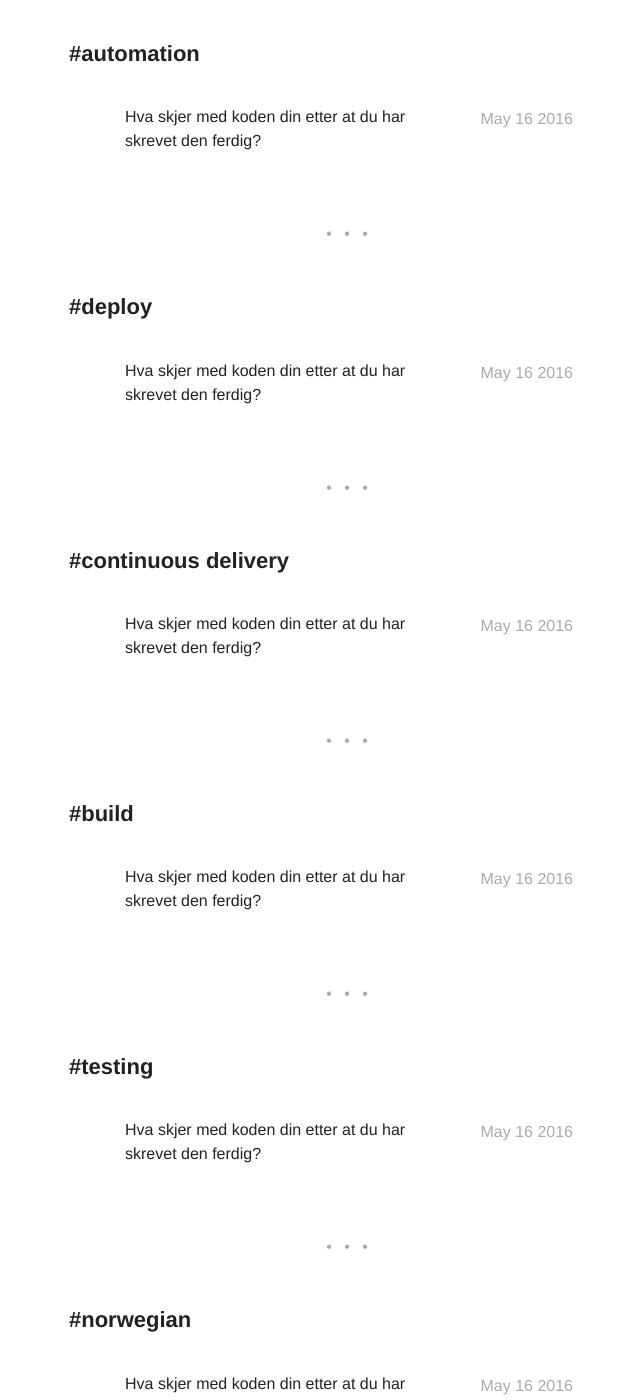
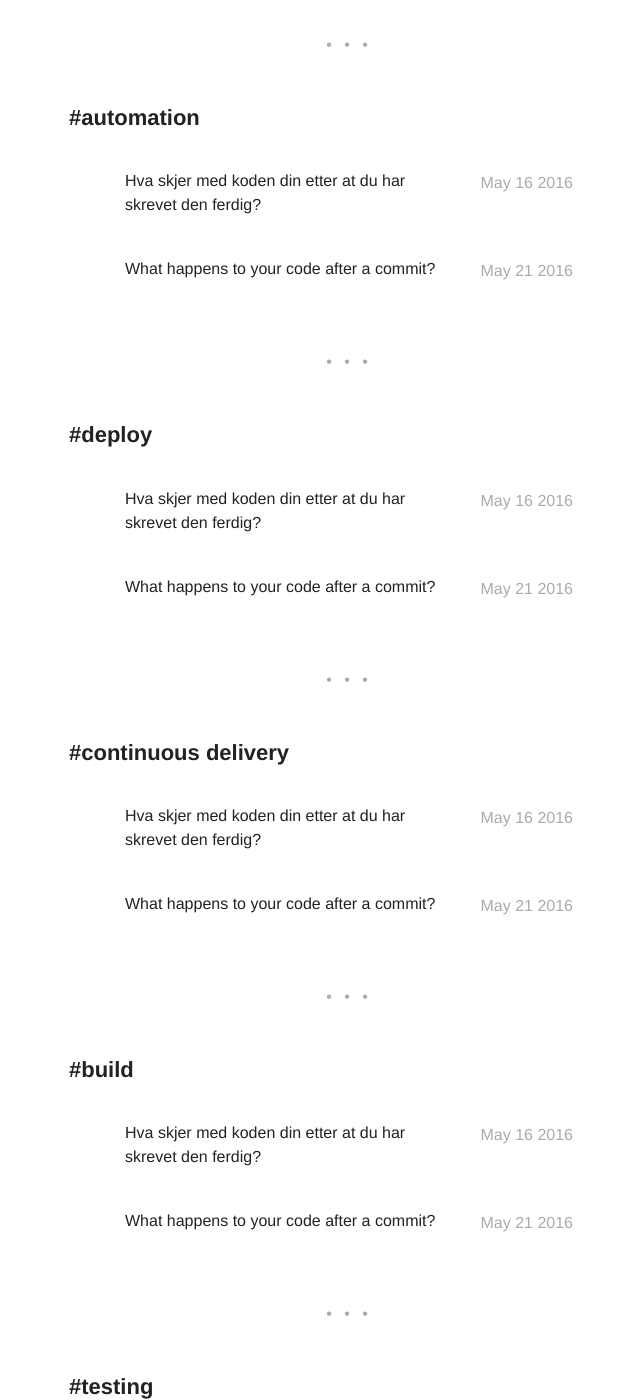
Before and after one commit to mehmandarov/mehmandarov.github.io, a Jekyll site: the page built from tags.html, in a window 1280 px wide and 1400 px high, scrolled down 1652 px. Shown: the whole window, without its empty margins (291-931 px from the left). Built offline with Jekyll 4.4.1, drawn with Linux system fonts in a browser that asks for light colours; some of the changed lines change nothing that is shown; some of the changed text lies outside the part shown.

Commit message:
New post

```diff
--- a/_posts/2016-05-16-hva-skjer-med-koden-din-etter-at-du-har-skrevet-den-ferdig.markdown
+++ b/_posts/2016-05-16-hva-skjer-med-koden-din-etter-at-du-har-skrevet-den-ferdig.markdown
@@ -13,7 +13,9 @@ blog: true
 star: false
 ---
 
-_Jeg har skrevet en artikkel for studentmagasinet INDEX som utgis ved Institutt for Informatikk (Ifi), Universitetet i Oslo. Den ble publisert 30.05.2016, og er tilgjengelig for alle studenter på Ifi. Nå vil jeg også å dele den med alle dere andre som ikke kunne sikre dere en utgave av INDEX på fredag. Enjoy!_
+_**Update 21.05.2016:** [English version][3] of this article._
+
+_Jeg har skrevet en artikkel for studentmagasinet INDEX som utgis ved Institutt for Informatikk (Ifi), Universitetet i Oslo. Den ble publisert 30.04.2016, og er tilgjengelig for alle studenter på Ifi. Nå vil jeg også å dele den med alle dere andre som ikke kunne sikre dere en utgave av INDEX på fredag. Enjoy!_
 
 - [Automatiser](#automatiser)
 - [Automatiske tester og sjekk av kodekvalitet](#automatiske-tester-og-sjekk-av-kodekvalitet)
@@ -21,7 +23,7 @@ _Jeg har skrevet en artikkel for studentmagasinet INDEX som utgis ved Institutt
 - [Versjoner](#versjoner)
 - [Veien videre](#veien-videre)
 
-![The Article Screenshot][1]
+![The Screenshot of the Article] [1]
 
 ---
 
@@ -43,7 +45,7 @@ En prosess med å bygge, deploye og levere et system består ofte av flere steg
 
 Automatisering kan oppnås ved hjelp av forskjellige verktøy. Alt fra enkle make- og shell-skript til ganske avanserte byggeverktøy som Apache Maven og Gradle kan hjelpe deg, litt avhengig av oppgaven som skal gjøres. Oftest blir det en kombinasjon av noen ovennevnte verktøy. Disse kan hjelpe deg både med generell automatisering av bygge- og deploy-prosessen, og med automatisering av punktene under.
 
-![CI to the resque][2]
+![CI to the Rescue][2]
 <figcaption class="caption">Illustrasjon laget etter mine tegninger, og for denne artikkelen av Mahasty Assi</figcaption>
 
 ---
@@ -86,3 +88,4 @@ _Denne artikkelen ble publisert i magasinet INDEX (2. utgave, 2016), Institutt f
 
 [1]: {{ site.url }}/assets/images/2016-05-16-hva-skjer-med-koden-din etter-at-du-har-skrevet-den-ferdig_article-2016-04-27_full.png
 [2]: {{ site.url }}/assets/images/2016-05-16-hva-skjer-med-koden-din etter-at-du-har-skrevet-den-ferdig_ci-superhero.png
+[3]: {{ site.url }}/what-happens-to-your-code-after-a-commit/
--- /dev/null
+++ b/_posts/2016-05-21-what-happens-to-your-code-after-a-commit.markdown
@@ -0,0 +1,97 @@
+---
+title: "What happens to your code after a commit?"
+layout: post
+date: 2016-05-21 9:45
+tag:
+- automation
+- deploy
+- continuous delivery
+- build
+- testing
+- english
+blog: true
+star: false
+---
+
+
+_I have written an article for the student magazine INDEX at the Department for Informatics (Ifi), University of Oslo. It was published on 30.04.2016, in Norwegian, and I have [previously shared it][3] with you here. I was also asked to share an English version of the article. This is not only a translation to English, but rather a 2.0 version of the previous post._
+
+- [Automation](#automation)
+- [Automatic tests and code quality checks](#automatic-tests-and-code-quality-checks)
+- [Environments](#environments)
+- [Versions](#versions)
+- [What now?](#what-now)
+
+![The Screenshot of the Article][1]
+
+---
+
+Imagine the following scenario: You are a student and have been asked to write either a brand new program or make changes to a code that already exists. So, how do you proceed? You start writing code, you compile and run it periodically to test that it runs and does what it should. You write some more code, you run it again. The process goes on until you are satisfied and the code has to be delivered. After that, you package it nicely with some documentation, upload it to a page where it has to be delivered, and wait for feedback. Sounds familiar?
+
+The process is not so far away from what you might experience at a workplace – just in miniature form. You have someone who orders functionality – in this case, your teacher, but later a customer or product owner – and you have one or several deliveries to be shipped. From a functional perspective you will want to be sure of three things: that the ordered functionality is implemented, that the new code does not mess up anything else, and that the code will behave the same way it does for you when the customer runs it on their machines or servers.
+
+This simple "code-test-code" method works fine for small tasks, but what would you do if you were working on a large project where several colleagues, or even teams, working on different parts of the codebase? How can you check that your code still works when you have made your changes? How can you be sure that your changes have not destroyed others' code? And, how can you ensure that code that works on your machine still works when you deliver it to the customer?
+
+Welcome to my workday. I often work with large IT systems consisting of hundreds of thousands lines of code and with dozens of developers working on different parts of the code. In addition to being a technical project manager with overall responsibility for the solution including application architecture, build infrastructure, and environments the solution runs on, I have often had the role of delivery manager. The latter is responsible for making sure that the final package that is being delivered contains all the code and functionality. Each delivery must have all the bits included, they must work properly, and the recipients of the package will have to be able to install the software on their systems without any surprises.
+
+---
+
+## Automation
+
+A process to build, deploy and deliver a system consists of several steps, and most of them can usually be automated.
+
+There are many reasons why you might want to automate this process. One reason is that it should be easier for you, and everyone else, to build the system. Automation shortens the time it takes to build it, making it easier to test a change you made to the codebase. The second reason is that it makes it easier for others to take over or help on a project without having to familiarize themselves with the entire build process to get started. It will also make it easier to build with different build configurations. In addition to all this, it will also eliminate the human factor in the whole process – we humans make mistakes, and by automating the manual labor we minimize the chance of making those errors.
+
+Depending on the task at hand, the automation can be achieved by using various tools. Everything from simple make and shell scripts, to a sophisticated build tools, like _Apache Maven_ and _Gradle_, can help you reaching your goals. Most often it will be not one, but a combination of the above mentioned tools. These can help you with both general automation of builds and deploy process, and automating the steps that will be described below.
+
+![CI to the Rescue] [2]
+<figcaption class = "caption"> Illustration made after my drawings, and for this article by Mahasty Assi</figcaption>
+
+---
+
+## Automatic tests and code quality checks
+
+Once the code is written and the build can be achieved with a single press of a button or by running a single script, you can begin to look at another important part of automation – running tests and managing code quality.
+
+The automatic tests can be run both at a low level - _unit tests_, and at the functional level. Unit tests check that your methods are working properly, for example that, given some specific input parameters, they return an expected answer. The _functional tests_ on the other hand, will test the system as a whole, helping you to determine whether your system can still perform a set of specific tasks it was designed to do. There is also a third kind of tests that can, and should, be automated – _integration tests_. These are the tests used to check if the system is communicating with other systems in the way it was intended.
+
+A failing test – no matter type – can tell you that something dramatic has happened in your system and that the system has ceased to behave as expected, giving you an opportunity to spot potential errors much earlier in the development process.
+
+Another way to discover hidden problems is to run static code analysis that can detect known errors patterns, security weaknesses, bad coding habits, or unnecessary complexity. _PMD_, _FindBugs_ and _SonarQube_ can be mentioned as an example of tools for code quality management in Java world (while _NDepend_, _StyleCop_ and _SonarQube_ can be used for .NET projects).
+
+---
+
+## Environments
+
+When developing a system one should know which environment and setup the system will run on when it goes live, i.e. when it gets deployed to a production environment. This information will help you to set up similar environments for development, and especially for testing. This is an important step in detecting errors that may occur only with a specific set-up, or specific hardware. When these environments are set up, you can also automate deployment of your code. This can be very convenient and save you a lot of time: imagine that you push a change to a version control system (because you are using a [VCS][4], right?), and it's out in a suitable environment – ready to be tested or demonstrated in no time, and with no effort from your side.
+
+---
+
+## Versions
+
+Versioning of the code and the applications will make sure you can easily answer two important questions:
+
+* Which version of the code is running here?
+* What functionality is part of the particular version of the application?
+
+Both of these questions are something you are going to ask yourself and will be asked by others. The answers to these will help you when fixing or reporting bugs, or working on a new functionality that is being rolled out.
+
+If you are creating a larger system, you will also need this information when writing Release Notes for the latest version.
+
+Versions will also help you keep track of and updating documentation for your system.
+
+---
+
+## What now?
+
+Automation of build and deploy is a complex topic. The points that I mentioned here can be used as a starting point – a kind of checklist for a better system. You do not need to do everything at once, or go in depth on all points. You should rather start with one of them and work your way towards full automation.
+
+These points - and a few more - is part of a continuous delivery process that is designed to ensure that it will only take a few minutes between pushing a change to version control system till it is live in production. You do not need to go that far in the beginning, but it may be something to strive for.
+
+These points may seem tedious, but they will often have an immediate effect on your development process – they will simplify the entire process of handling a system, so you can spend more time on what you like best, namely programming!
+
+
+[1]: {{ site.url }}/assets/images/2016-05-16-hva-skjer-med-koden-din etter-at-du-har-skrevet-den-ferdig_article-2016-04-27_full.png
+[2]: {{ site.url }}/assets/images/2016-05-16-hva-skjer-med-koden-din etter-at-du-har-skrevet-den-ferdig_ci-superhero.png
+[3]: {{ site.url }}/hva-skjer-med-koden-din-etter-at-du-har-skrevet-den-ferdig/
+[4]: https://en.wikipedia.org/wiki/Version_control
```
